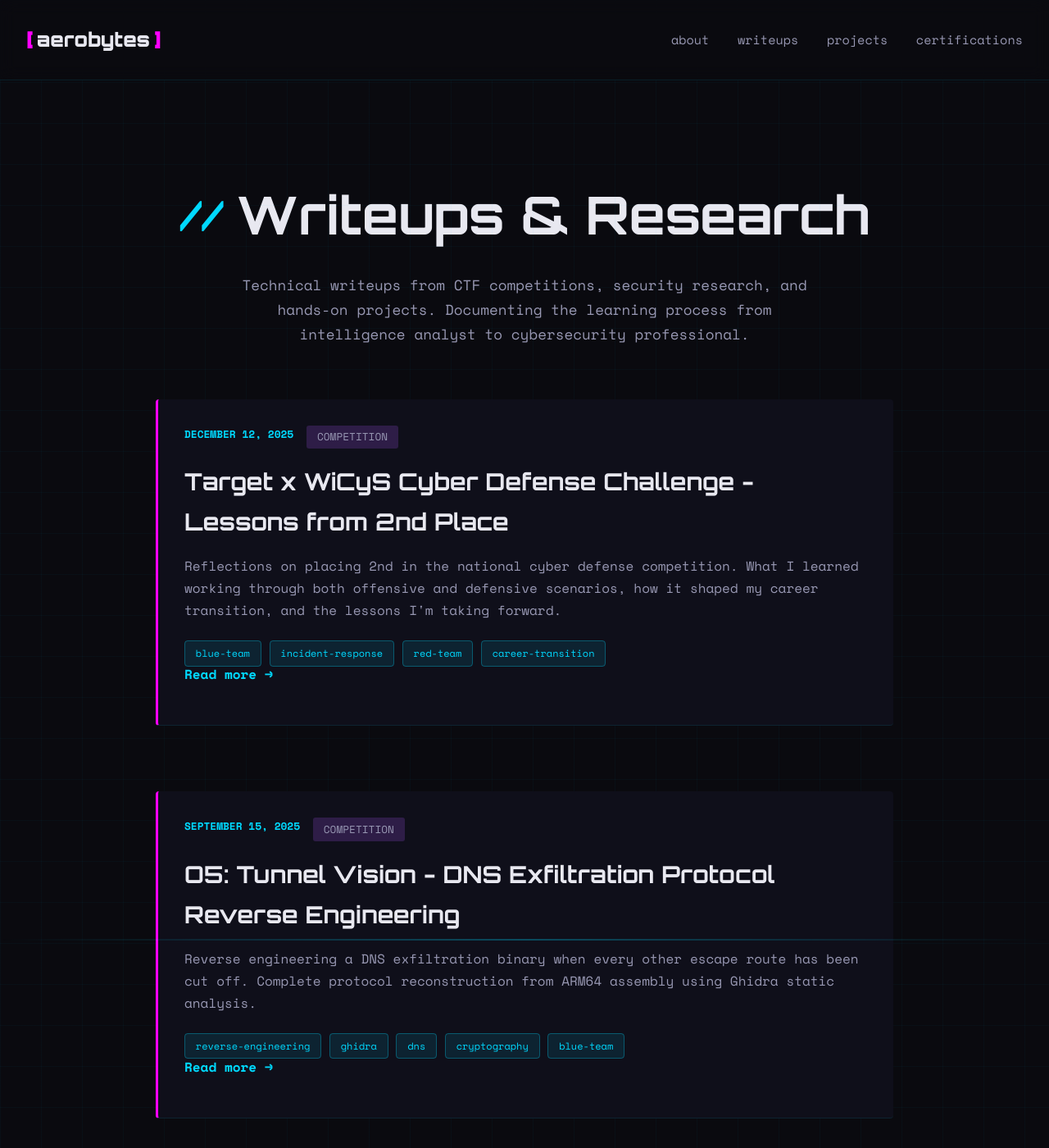
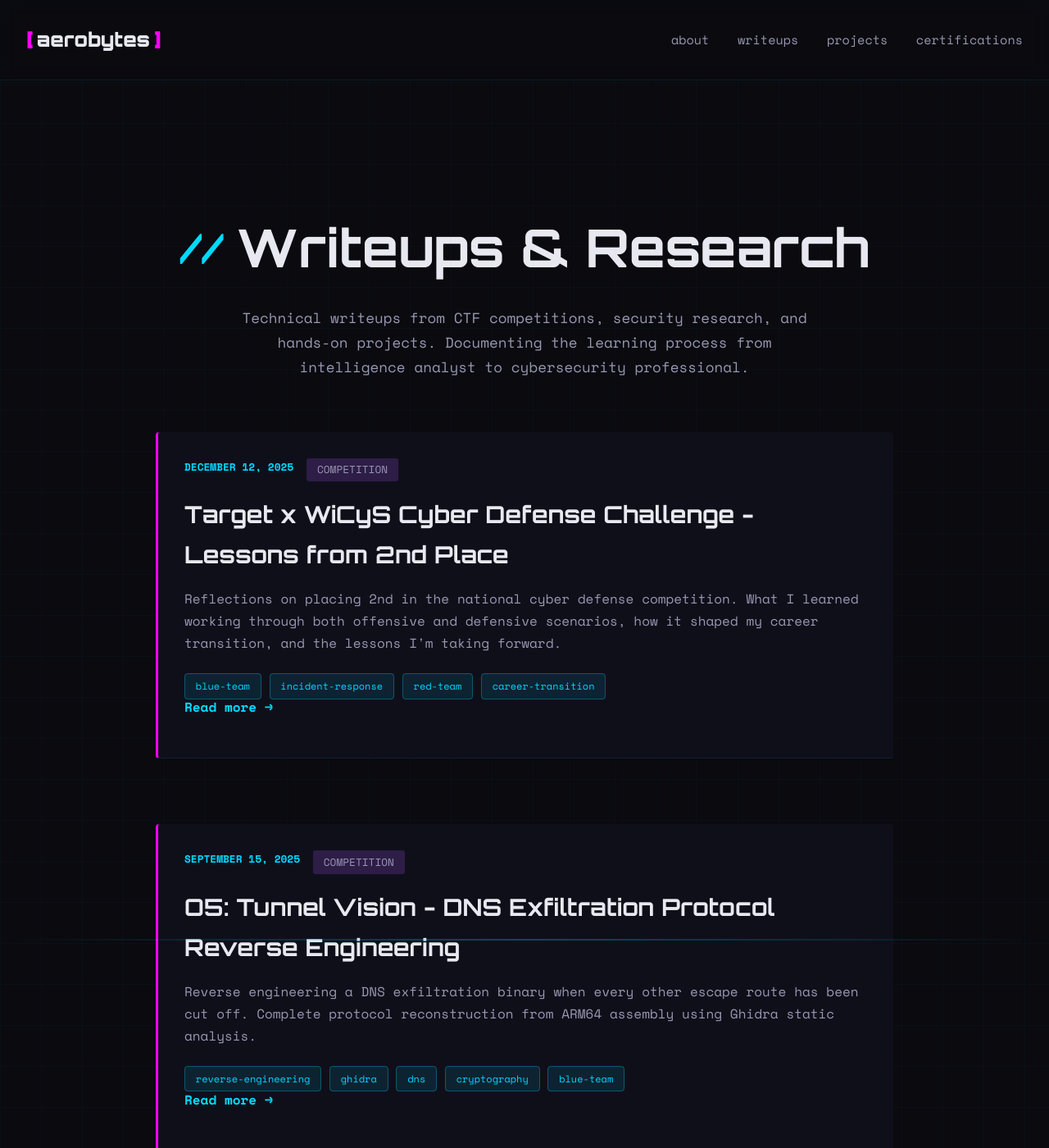
Before and after one commit to Aeronique/aerobytes-site, a Jekyll site: the page built from writeups.html, in a window 1280 px wide and 1400 px high. Shown: the whole window at 82% size. Built offline with Jekyll 4.4.1, drawn with Linux system fonts in a browser that asks for light colours.

Commit message:
Update style.css

```diff
--- a/assets/css/style.css
+++ b/assets/css/style.css
@@ -1302,7 +1302,7 @@ strong {
    WRITEUPS PAGE STYLES
    =================================== */
 .writeups-page {
-    padding: calc(var(--section-padding) + 80px) 2rem var(--section-padding) 2rem;
+    padding: calc(var(--section-padding) + 120px) 2rem var(--section-padding) 2rem;
     min-height: 100vh;
 }
 
```
